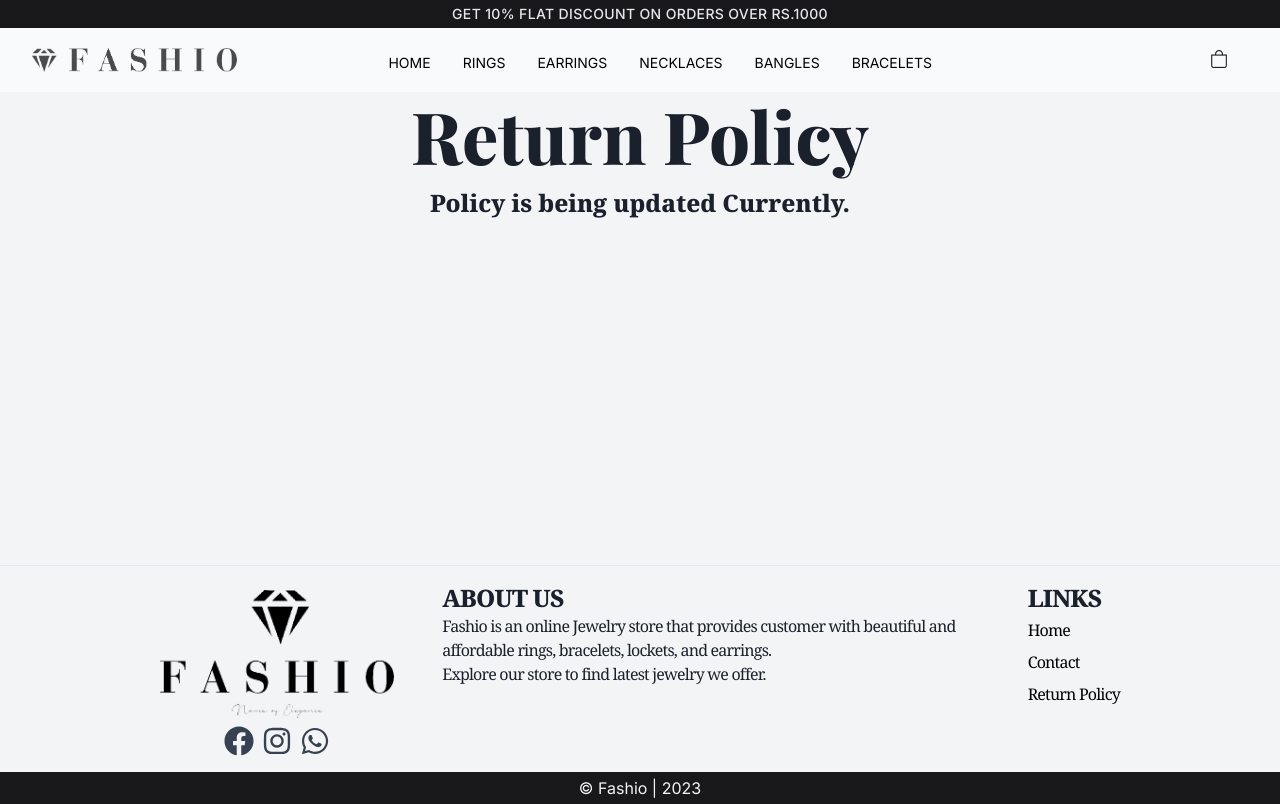
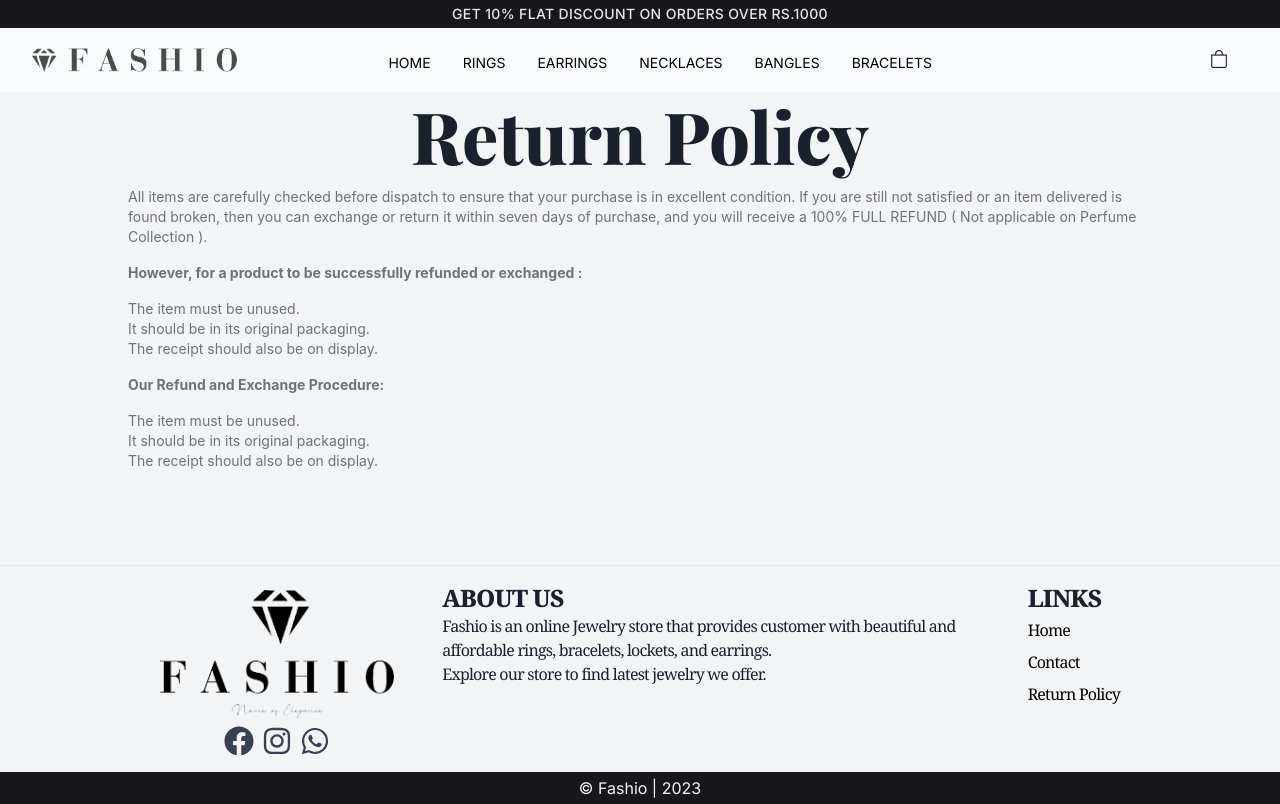
Before and after one commit to urwah1248/Fashio-Store, a Next.js app in the folder frontend/: page /returnpolicy in a window 1280 px wide. Built offline with nearby package versions, Linux system fonts and the light colour scheme; a web font is replaced by a local one.

Commit message:
Updated Policy

```diff
--- a/frontend/pages/returnpolicy.tsx
+++ b/frontend/pages/returnpolicy.tsx
@@ -1,5 +1,5 @@
 import { useTitle } from "@/context/titleContext";
-import React, { useEffect } from "react"
+import React, { useEffect } from "react";
 
 export default function ReturnPolicy() {
   const { changeTitle } = useTitle();
@@ -9,9 +9,32 @@ export default function ReturnPolicy() {
   }, []);
 
   return (
-    <div className='w-full'>
-      <h1 className='page-header'>Return Policy</h1>
-      <h3 className="text-center">Policy is being updated Currently.</h3>
+    <div className="md:max-w-5xl w-11/12 mx-auto">
+      <h1 className="page-header">Return Policy</h1>
+      <div className="flex flex-col gap-4 text-sm text-zinc-500">
+        <p>
+          All items are carefully checked before dispatch to ensure that your
+          purchase is in excellent condition. If you are still not satisfied or
+          an item delivered is found broken, then you can exchange or return it
+          within seven days of purchase, and you will receive a 100% FULL REFUND
+          ( Not applicable on Perfume Collection ).
+        </p>
+        <p className="font-bold">
+          However, for a product to be successfully refunded or exchanged :
+        </p>
+        <ul className="policy">
+          <li>The item must be unused. </li>
+          <li>It should be in its original packaging. </li>
+          <li>The receipt should also be on display. </li>
+        </ul>
+        <p className="font-bold">Our Refund and Exchange Procedure:</p>
+
+        <ul className="policy">
+          <li>The item must be unused. </li>
+          <li>It should be in its original packaging. </li>
+          <li>The receipt should also be on display. </li>
+        </ul>
+      </div>
     </div>
-  )
+  );
 }
```
